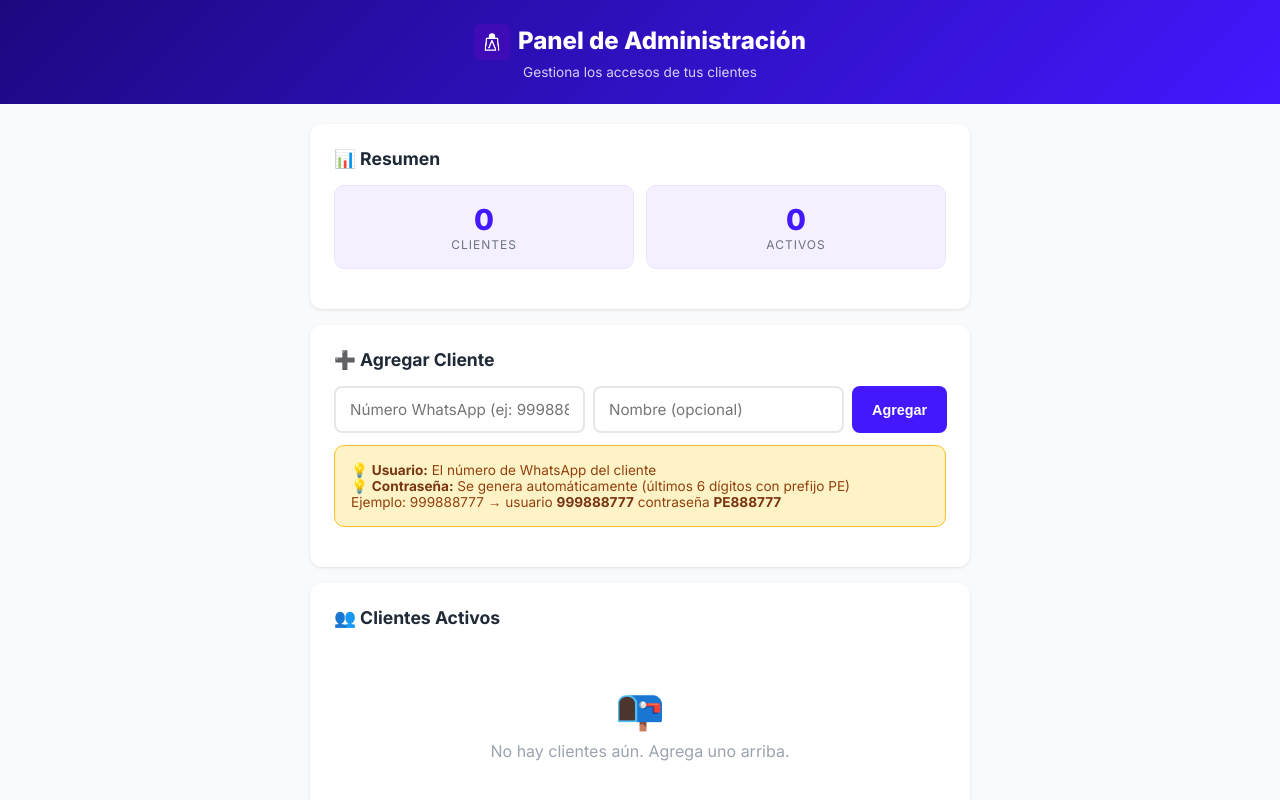
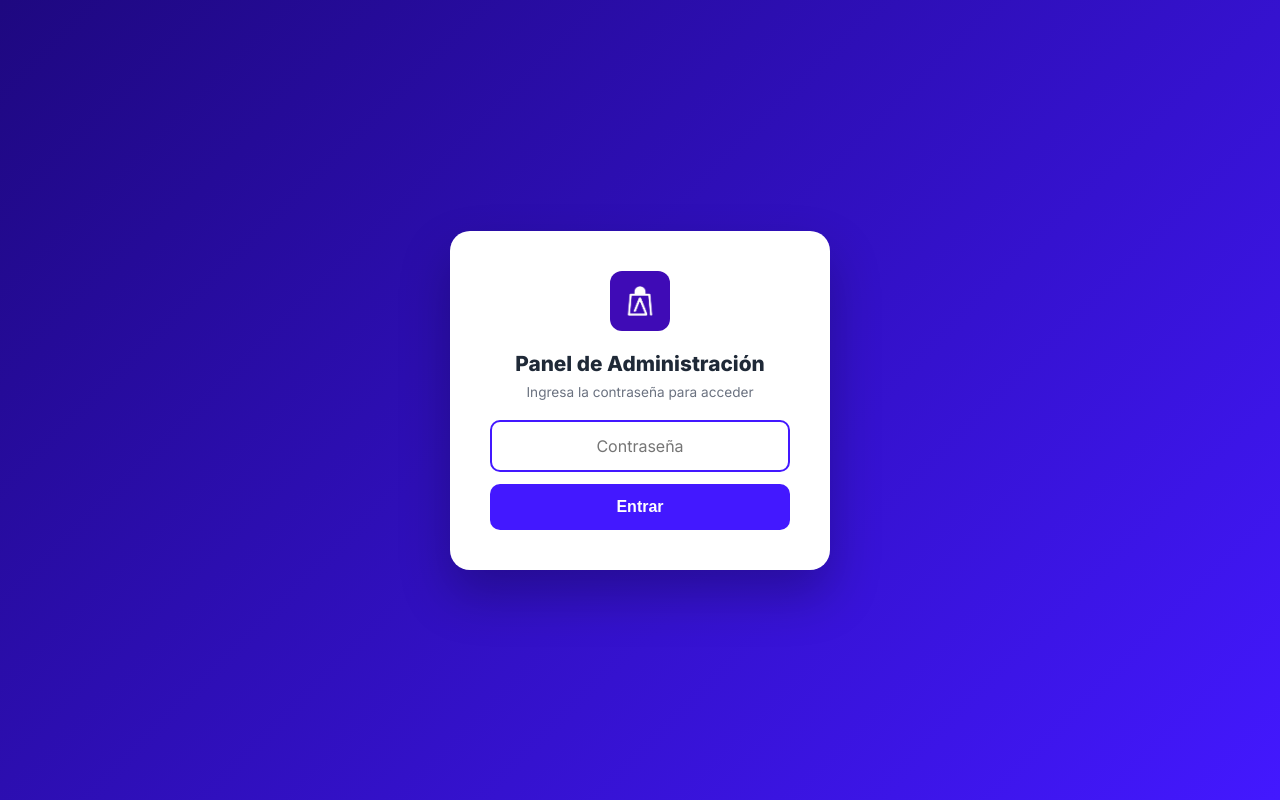
Before and after one commit to aldoochoa123/tienda-plantillas-peru, a website: page admin.html in a window 1280 px wide. Shown: the top 800 px of the page. Drawn offline with nearby package versions, Linux system fonts and the light colour scheme.

Commit message:
Add password gate to admin panel

```diff
--- a/admin.html
+++ b/admin.html
@@ -90,9 +90,48 @@
     padding: 16px; margin-bottom: 16px; font-size: 0.85rem; color: #92400e;
   }
   .password-msg strong { color: #78350f; }
+
+  .admin-gate {
+    position: fixed; top: 0; left: 0; width: 100%; height: 100%;
+    background: linear-gradient(135deg, #1e0880, #4318FF);
+    display: flex; align-items: center; justify-content: center;
+    z-index: 2000;
+  }
+  .admin-gate.hidden { display: none; }
+  .admin-gate-box {
+    background: white; border-radius: 20px; padding: 40px; max-width: 380px;
+    width: 90%; text-align: center; box-shadow: 0 25px 50px rgba(0,0,0,0.25);
+  }
+  .admin-gate-box img { width: 60px; height: 60px; border-radius: 12px; object-fit: contain; margin-bottom: 16px; }
+  .admin-gate-box h2 { font-size: 1.3rem; font-weight: 800; margin-bottom: 8px; }
+  .admin-gate-box p { font-size: 0.85rem; color: #6b7280; margin-bottom: 20px; }
+  .admin-gate-box input {
+    width: 100%; padding: 14px 18px; border: 2px solid #e5e7eb;
+    border-radius: 10px; font-size: 1rem; text-align: center;
+    font-family: inherit; outline: none; transition: border-color 0.2s;
+  }
+  .admin-gate-box input:focus { border-color: #4318FF; }
+  .admin-gate-box button {
+    width: 100%; padding: 14px; border: none; border-radius: 10px;
+    background: #4318FF; color: white; font-size: 1rem;
+    font-weight: 700; cursor: pointer; margin-top: 12px;
+  }
+  .admin-gate-box button:hover { background: #3510d8; }
+  .admin-gate-error { color: #dc2626; font-size: 0.85rem; margin-top: 10px; display: none; }
 </style>
 </head>
 <body>
+
+<div class="admin-gate" id="adminGate">
+  <div class="admin-gate-box">
+    <img src="logo.jpg" alt="Logo">
+    <h2>Panel de Administración</h2>
+    <p>Ingresa la contraseña para acceder</p>
+    <input type="password" id="adminPass" placeholder="Contraseña" autofocus>
+    <button onclick="checkAdminGate()">Entrar</button>
+    <div class="admin-gate-error" id="adminGateError">Contraseña incorrecta.</div>
+  </div>
+</div>
 
 <div class="admin-header">    <h1><img src="logo.jpg" alt="Logo" style="width: 36px; height: 36px; object-fit: contain; vertical-align: middle; margin-right: 8px; border-radius: 6px;">Panel de Administración</h1>
   <p>Gestiona los accesos de tus clientes</p>
@@ -154,6 +193,31 @@
 
 <script src="https://cdn.jsdelivr.net/npm/@supabase/supabase-js@2.49.1/dist/umd/supabase.min.js"></script>
 <script>
+  // ── Admin Gate ──
+  const ADMIN_PASS = '@Politaxi123*';
+
+  function checkAdminGate() {
+    const input = document.getElementById('adminPass');
+    const error = document.getElementById('adminGateError');
+    if (input.value === ADMIN_PASS) {
+      sessionStorage.setItem('admin_ok', '1');
+      document.getElementById('adminGate').classList.add('hidden');
+      error.style.display = 'none';
+    } else {
+      error.style.display = 'block';
+      input.value = '';
+      input.focus();
+    }
+  }
+
+  document.getElementById('adminPass').addEventListener('keydown', e => {
+    if (e.key === 'Enter') checkAdminGate();
+  });
+
+  if (sessionStorage.getItem('admin_ok') === '1') {
+    document.getElementById('adminGate').classList.add('hidden');
+  }
+
   // ── Supabase ──
   var allClients = [];
   const SUPABASE_URL = 'https://emwmyfhjdjykxnfsdyny.supabase.co';
```
